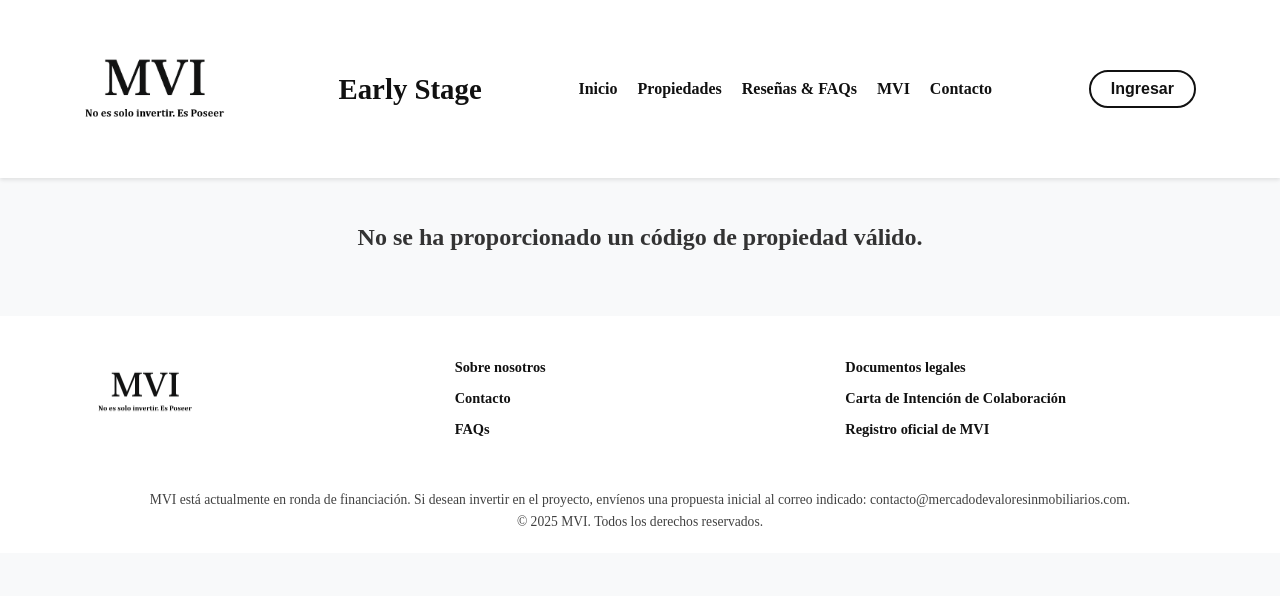
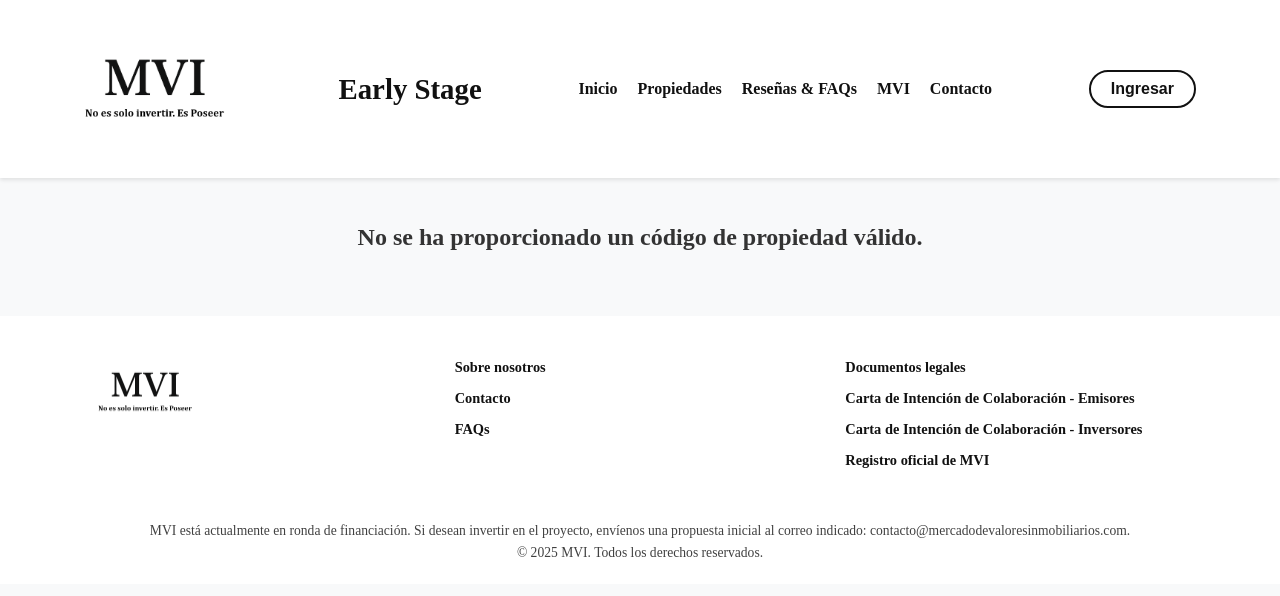
Before and after one commit to MercadoVI/MVI, a plain HTML site: page documentos.html in a window 1280 px wide. Drawn offline with Linux system fonts and the light colour scheme.

Commit message:
Add files via upload

```diff
--- a/documentos.html
+++ b/documentos.html
@@ -39,6 +39,7 @@
     <ul id="document-list"></ul>
   </main>
 
+
   <!-- FOOTER -->
   <footer>
     <div class="container footer-container">
@@ -60,7 +61,8 @@
         <div class="footer-column">
           <ul>
             <li><a href="doc.html">Documentos legales</a></li>
-            <li><a href="index.html">Carta de Intención de Colaboración</a></li>
+            <li><a href="Carta de Intención de Colaboración - Emisores.docx.pdf">Carta de Intención de Colaboración - Emisores</a></li>
+            <li><a href="Carta de Intención de Inversión.pdf">Carta de Intención de Colaboración - Inversores</a></li>
             <li><a href="index.html">Registro oficial de MVI</a></li>
           </ul>
         </div>
```
Also changed, not shown: MVI.html (+3 -1 lines), articulo1.html (+4 -3 lines), articulo2.html (+4 -3 lines), articulo3.html (+3 -4 lines), contacto.html (+3 -1 lines), doc.html (+4 -3 lines), entrar.html (+3 -1 lines), index.html (+0 -1 lines), propiedades.html (+3 -1 lines), resena.html (+3 -1 lines).
